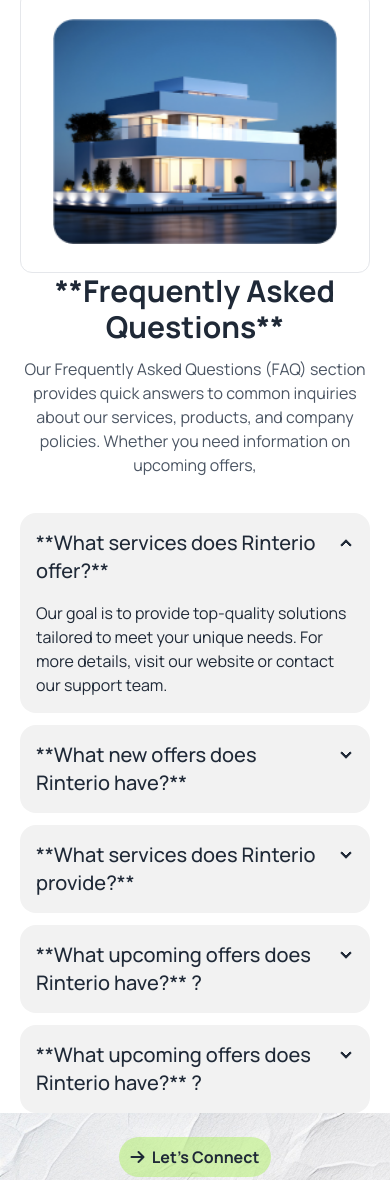
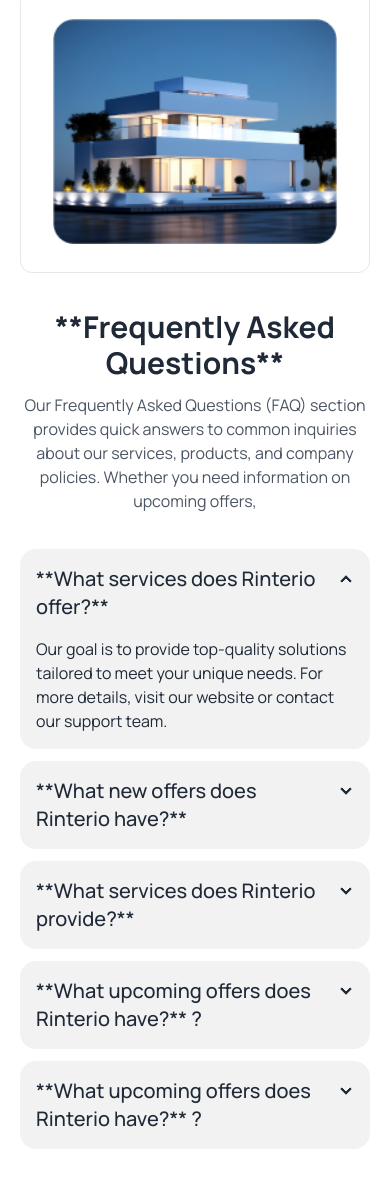
Before and after one commit to Saikat0098/Assignment-3, a plain HTML site: page index.html in a window 390 px wide. Shown: the part 5036-6216 px from the top of the page. Drawn offline with nearby package versions, Linux system fonts and the light colour scheme.

Commit message:
padding problem project complete

```diff
--- a/index.html
+++ b/index.html
@@ -309,7 +309,7 @@
 
 
           <!-- Faq Main Section -->
-           <div class="container mx-auto px-5 md:px-20 md:py-14 space-y-3">
+           <div class="container mx-auto px-5 md:px-20 py-9 md:py-14  space-y-3">
                 <!-- FAQ Top Text area -->
            <div class="text-center">
             <h2 class="text-3xl font-bold">**Frequently Asked Questions**</h2>
```
